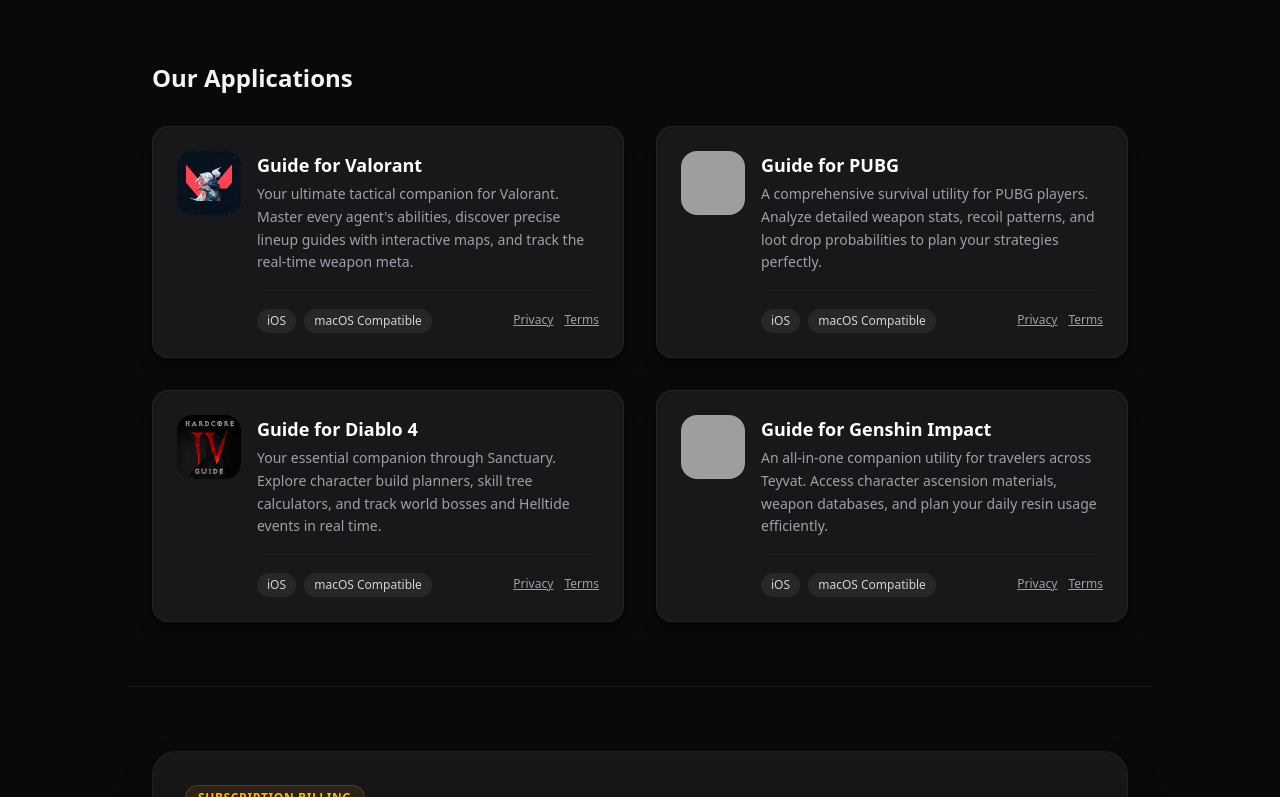
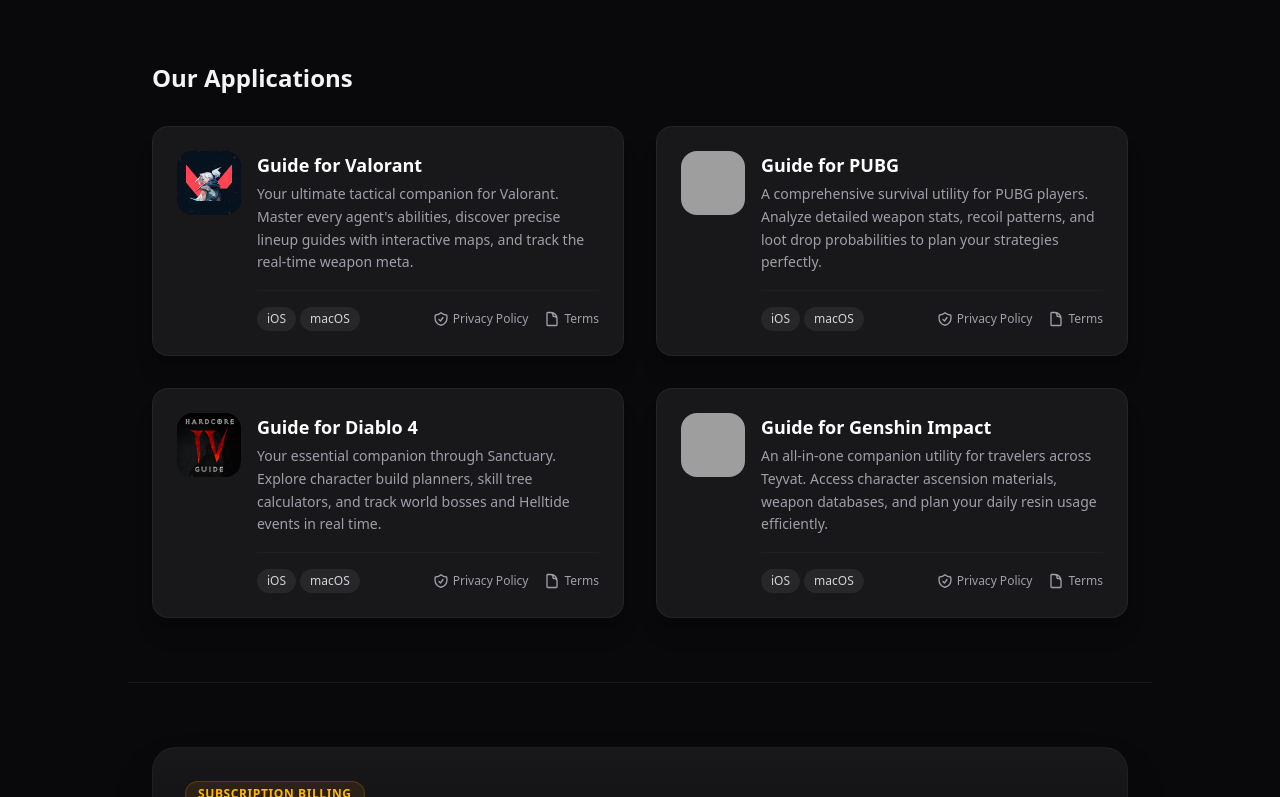
Before and after one commit to emresancaktar/vaultweb.github.io, a plain HTML site: page index.html in a window 1280 px wide. Shown: the part 469-1266 px from the top of the page. Drawn offline with nearby package versions, Linux system fonts and the light colour scheme; grey boxes are pictures that could not be loaded.

Commit message:
Update index.html

```diff
--- a/index.html
+++ b/index.html
@@ -67,14 +67,26 @@
                     <h3 class="text-lg font-semibold text-white">Guide for Valorant</h3>
                     <p class="text-zinc-400 text-sm mt-1 mb-4 leading-relaxed">Your ultimate tactical companion for Valorant. Master every agent's abilities, discover precise lineup guides with interactive maps, and track the real-time weapon meta.</p>
 
-                    <div class="flex flex-wrap items-center justify-between gap-2 border-t border-zinc-800/50 pt-4 mt-2">
-                        <div class="space-x-1">
+                    <div class="flex items-center justify-between border-t border-zinc-800/50 pt-4 mt-2">
+                        <div class="flex gap-1">
                             <span class="inline-flex items-center text-xs font-medium bg-zinc-800 text-zinc-300 px-2.5 py-1 rounded-full">iOS</span>
-                            <span class="inline-flex items-center text-xs font-medium bg-zinc-800 text-zinc-300 px-2.5 py-1 rounded-full">macOS Compatible</span>
+                            <span class="inline-flex items-center text-xs font-medium bg-zinc-800 text-zinc-300 px-2.5 py-1 rounded-full">macOS</span>
                         </div>
-                        <div class="space-x-2 text-xs font-medium">
-                            <a href="https://vault63.com/valo_guide/policy.pdf" target="_blank" rel="noopener noreferrer" class="text-zinc-400 hover:text-white transition underline">Privacy</a>
-                            <a href="https://vault63.com/valo_guide/terms.pdf" target="_blank" rel="noopener noreferrer" class="text-zinc-400 hover:text-white transition underline">Terms</a>
+                        <div class="flex items-center gap-4 text-zinc-400">
+                            <!-- Privacy (Shield Icon) -->
+                            <a href="https://vault63.com/valo_guide/policy.pdf" target="_blank" rel="noopener noreferrer" class="hover:text-white transition flex items-center gap-1 text-xs font-medium" title="Privacy Policy">
+                                <svg class="w-4 h-4" fill="none" stroke="currentColor" stroke-width="2" viewBox="0 0 24 24">
+                                    <path stroke-linecap="round" stroke-linejoin="round" d="M9 12.75L11.25 15 15 9.75m-3-7.036A11.959 11.959 0 013.598 6 11.99 11.99 0 003 9.749c0 5.592 3.824 10.29 9 11.623 5.176-1.332 9-6.03 9-11.622 0-1.31-.21-2.571-.598-3.751h-.152c-3.196 0-6.1-1.248-8.25-3.285z"></path>
+                                </svg>
+                                Privacy Policy
+                            </a>
+                            <!-- Terms (Document Icon) -->
+                            <a href="https://vault63.com/valo_guide/terms.pdf" target="_blank" rel="noopener noreferrer" class="hover:text-white transition flex items-center gap-1 text-xs font-medium" title="Terms of Service">
+                                <svg class="w-4 h-4" fill="none" stroke="currentColor" stroke-width="2" viewBox="0 0 24 24">
+                                    <path stroke-linecap="round" stroke-linejoin="round" d="M19.5 14.25v-2.625a3.375 3.375 0 00-3.375-3.375h-1.5A1.125 1.125 0 0113.5 7.125v-1.5a3.375 3.375 0 00-3.375-3.375H8.25m2.25 0H5.625c-.621 0-1.125.504-1.125 1.125v17.25c0 .621.504 1.125 1.125 1.125h12.75c.621 0 1.125-.504 1.125-1.125V11.25a9 9 0 00-9-9z"></path>
+                                </svg>
+                                Terms
+                            </a>
                         </div>
                     </div>
                 </div>
@@ -87,14 +99,26 @@
                     <h3 class="text-lg font-semibold text-white">Guide for PUBG</h3>
                     <p class="text-zinc-400 text-sm mt-1 mb-4 leading-relaxed">A comprehensive survival utility for PUBG players. Analyze detailed weapon stats, recoil patterns, and loot drop probabilities to plan your strategies perfectly.</p>
 
-                    <div class="flex flex-wrap items-center justify-between gap-2 border-t border-zinc-800/50 pt-4 mt-2">
-                        <div class="space-x-1">
+                    <div class="flex items-center justify-between border-t border-zinc-800/50 pt-4 mt-2">
+                        <div class="flex gap-1">
                             <span class="inline-flex items-center text-xs font-medium bg-zinc-800 text-zinc-300 px-2.5 py-1 rounded-full">iOS</span>
-                            <span class="inline-flex items-center text-xs font-medium bg-zinc-800 text-zinc-300 px-2.5 py-1 rounded-full">macOS Compatible</span>
+                            <span class="inline-flex items-center text-xs font-medium bg-zinc-800 text-zinc-300 px-2.5 py-1 rounded-full">macOS</span>
                         </div>
-                        <div class="space-x-2 text-xs font-medium">
-                            <a href="https://vault63.com/guide_for_pubg/policy.pdf" target="_blank" rel="noopener noreferrer" class="text-zinc-400 hover:text-white transition underline">Privacy</a>
-                            <a href="https://vault63.com/guide_for_pubg/terms.pdf" target="_blank" rel="noopener noreferrer" class="text-zinc-400 hover:text-white transition underline">Terms</a>
+                        <div class="flex items-center gap-4 text-zinc-400">
+                            <!-- Privacy -->
+                            <a href="https://vault63.com/guide_for_pubg/policy.pdf" target="_blank" rel="noopener noreferrer" class="hover:text-white transition flex items-center gap-1 text-xs font-medium" title="Privacy Policy">
+                                <svg class="w-4 h-4" fill="none" stroke="currentColor" stroke-width="2" viewBox="0 0 24 24">
+                                    <path stroke-linecap="round" stroke-linejoin="round" d="M9 12.75L11.25 15 15 9.75m-3-7.036A11.959 11.959 0 013.598 6 11.99 11.99 0 003 9.749c0 5.592 3.824 10.29 9 11.623 5.176-1.332 9-6.03 9-11.622 0-1.31-.21-2.571-.598-3.751h-.152c-3.196 0-6.1-1.248-8.25-3.285z"></path>
+                                </svg>
+                                Privacy Policy
+                            </a>
+                            <!-- Terms -->
+                            <a href="https://vault63.com/guide_for_pubg/terms.pdf" target="_blank" rel="noopener noreferrer" class="hover:text-white transition flex items-center gap-1 text-xs font-medium" title="Terms of Service">
+                                <svg class="w-4 h-4" fill="none" stroke="currentColor" stroke-width="2" viewBox="0 0 24 24">
+                                    <path stroke-linecap="round" stroke-linejoin="round" d="M19.5 14.25v-2.625a3.375 3.375 0 00-3.375-3.375h-1.5A1.125 1.125 0 0113.5 7.125v-1.5a3.375 3.375 0 00-3.375-3.375H8.25m2.25 0H5.625c-.621 0-1.125.504-1.125 1.125v17.25c0 .621.504 1.125 1.125 1.125h12.75c.621 0 1.125-.504 1.125-1.125V11.25a9 9 0 00-9-9z"></path>
+                                </svg>
+                                Terms
+                            </a>
                         </div>
                     </div>
                 </div>
@@ -107,14 +131,26 @@
                     <h3 class="text-lg font-semibold text-white">Guide for Diablo 4</h3>
                     <p class="text-zinc-400 text-sm mt-1 mb-4 leading-relaxed">Your essential companion through Sanctuary. Explore character build planners, skill tree calculators, and track world bosses and Helltide events in real time.</p>
 
-                    <div class="flex flex-wrap items-center justify-between gap-2 border-t border-zinc-800/50 pt-4 mt-2">
-                        <div class="space-x-1">
+                    <div class="flex items-center justify-between border-t border-zinc-800/50 pt-4 mt-2">
+                        <div class="flex gap-1">
                             <span class="inline-flex items-center text-xs font-medium bg-zinc-800 text-zinc-300 px-2.5 py-1 rounded-full">iOS</span>
-                            <span class="inline-flex items-center text-xs font-medium bg-zinc-800 text-zinc-300 px-2.5 py-1 rounded-full">macOS Compatible</span>
+                            <span class="inline-flex items-center text-xs font-medium bg-zinc-800 text-zinc-300 px-2.5 py-1 rounded-full">macOS</span>
                         </div>
-                        <div class="space-x-2 text-xs font-medium">
-                            <a href="https://vault63.com/d4/policy.pdf" target="_blank" rel="noopener noreferrer" class="text-zinc-400 hover:text-white transition underline">Privacy</a>
-                            <a href="https://vault63.com/d4/terms.pdf" target="_blank" rel="noopener noreferrer" class="text-zinc-400 hover:text-white transition underline">Terms</a>
+                        <div class="flex items-center gap-4 text-zinc-400">
+                            <!-- Privacy -->
+                            <a href="https://vault63.com/d4/policy.pdf" target="_blank" rel="noopener noreferrer" class="hover:text-white transition flex items-center gap-1 text-xs font-medium" title="Privacy Policy">
+                                <svg class="w-4 h-4" fill="none" stroke="currentColor" stroke-width="2" viewBox="0 0 24 24">
+                                    <path stroke-linecap="round" stroke-linejoin="round" d="M9 12.75L11.25 15 15 9.75m-3-7.036A11.959 11.959 0 013.598 6 11.99 11.99 0 003 9.749c0 5.592 3.824 10.29 9 11.623 5.176-1.332 9-6.03 9-11.622 0-1.31-.21-2.571-.598-3.751h-.152c-3.196 0-6.1-1.248-8.25-3.285z"></path>
+                                </svg>
+                                Privacy Policy
+                            </a>
+                            <!-- Terms -->
+                            <a href="https://vault63.com/d4/terms.pdf" target="_blank" rel="noopener noreferrer" class="hover:text-white transition flex items-center gap-1 text-xs font-medium" title="Terms of Service">
+                                <svg class="w-4 h-4" fill="none" stroke="currentColor" stroke-width="2" viewBox="0 0 24 24">
+                                    <path stroke-linecap="round" stroke-linejoin="round" d="M19.5 14.25v-2.625a3.375 3.375 0 00-3.375-3.375h-1.5A1.125 1.125 0 0113.5 7.125v-1.5a3.375 3.375 0 00-3.375-3.375H8.25m2.25 0H5.625c-.621 0-1.125.504-1.125 1.125v17.25c0 .621.504 1.125 1.125 1.125h12.75c.621 0 1.125-.504 1.125-1.125V11.25a9 9 0 00-9-9z"></path>
+                                </svg>
+                                Terms
+                            </a>
                         </div>
                     </div>
                 </div>
@@ -127,14 +163,26 @@
                     <h3 class="text-lg font-semibold text-white">Guide for Genshin Impact</h3>
                     <p class="text-zinc-400 text-sm mt-1 mb-4 leading-relaxed">An all-in-one companion utility for travelers across Teyvat. Access character ascension materials, weapon databases, and plan your daily resin usage efficiently.</p>
 
-                    <div class="flex flex-wrap items-center justify-between gap-2 border-t border-zinc-800/50 pt-4 mt-2">
-                        <div class="space-x-1">
+                    <div class="flex items-center justify-between border-t border-zinc-800/50 pt-4 mt-2">
+                        <div class="flex gap-1">
                             <span class="inline-flex items-center text-xs font-medium bg-zinc-800 text-zinc-300 px-2.5 py-1 rounded-full">iOS</span>
-                            <span class="inline-flex items-center text-xs font-medium bg-zinc-800 text-zinc-300 px-2.5 py-1 rounded-full">macOS Compatible</span>
+                            <span class="inline-flex items-center text-xs font-medium bg-zinc-800 text-zinc-300 px-2.5 py-1 rounded-full">macOS</span>
                         </div>
-                        <div class="space-x-2 text-xs font-medium">
-                            <a href="https://vault63.com/genshin_guide/privacy_policy.pdf" target="_blank" rel="noopener noreferrer" class="text-zinc-400 hover:text-white transition underline">Privacy</a>
-                            <a href="https://vault63.com/genshin_guide/terms_of_service.pdf" target="_blank" rel="noopener noreferrer" class="text-zinc-400 hover:text-white transition underline">Terms</a>
+                        <div class="flex items-center gap-4 text-zinc-400">
+                            <!-- Privacy -->
+                            <a href="https://vault63.com/genshin_guide/privacy_policy.pdf" target="_blank" rel="noopener noreferrer" class="hover:text-white transition flex items-center gap-1 text-xs font-medium" title="Privacy Policy">
+                                <svg class="w-4 h-4" fill="none" stroke="currentColor" stroke-width="2" viewBox="0 0 24 24">
+                                    <path stroke-linecap="round" stroke-linejoin="round" d="M9 12.75L11.25 15 15 9.75m-3-7.036A11.959 11.959 0 013.598 6 11.99 11.99 0 003 9.749c0 5.592 3.824 10.29 9 11.623 5.176-1.332 9-6.03 9-11.622 0-1.31-.21-2.571-.598-3.751h-.152c-3.196 0-6.1-1.248-8.25-3.285z"></path>
+                                </svg>
+                                Privacy Policy
+                            </a>
+                            <!-- Terms -->
+                            <a href="https://vault63.com/genshin_guide/terms_of_service.pdf" target="_blank" rel="noopener noreferrer" class="hover:text-white transition flex items-center gap-1 text-xs font-medium" title="Terms of Service">
+                                <svg class="w-4 h-4" fill="none" stroke="currentColor" stroke-width="2" viewBox="0 0 24 24">
+                                    <path stroke-linecap="round" stroke-linejoin="round" d="M19.5 14.25v-2.625a3.375 3.375 0 00-3.375-3.375h-1.5A1.125 1.125 0 0113.5 7.125v-1.5a3.375 3.375 0 00-3.375-3.375H8.25m2.25 0H5.625c-.621 0-1.125.504-1.125 1.125v17.25c0 .621.504 1.125 1.125 1.125h12.75c.621 0 1.125-.504 1.125-1.125V11.25a9 9 0 00-9-9z"></path>
+                                </svg>
+                                Terms
+                            </a>
                         </div>
                     </div>
                 </div>
```
